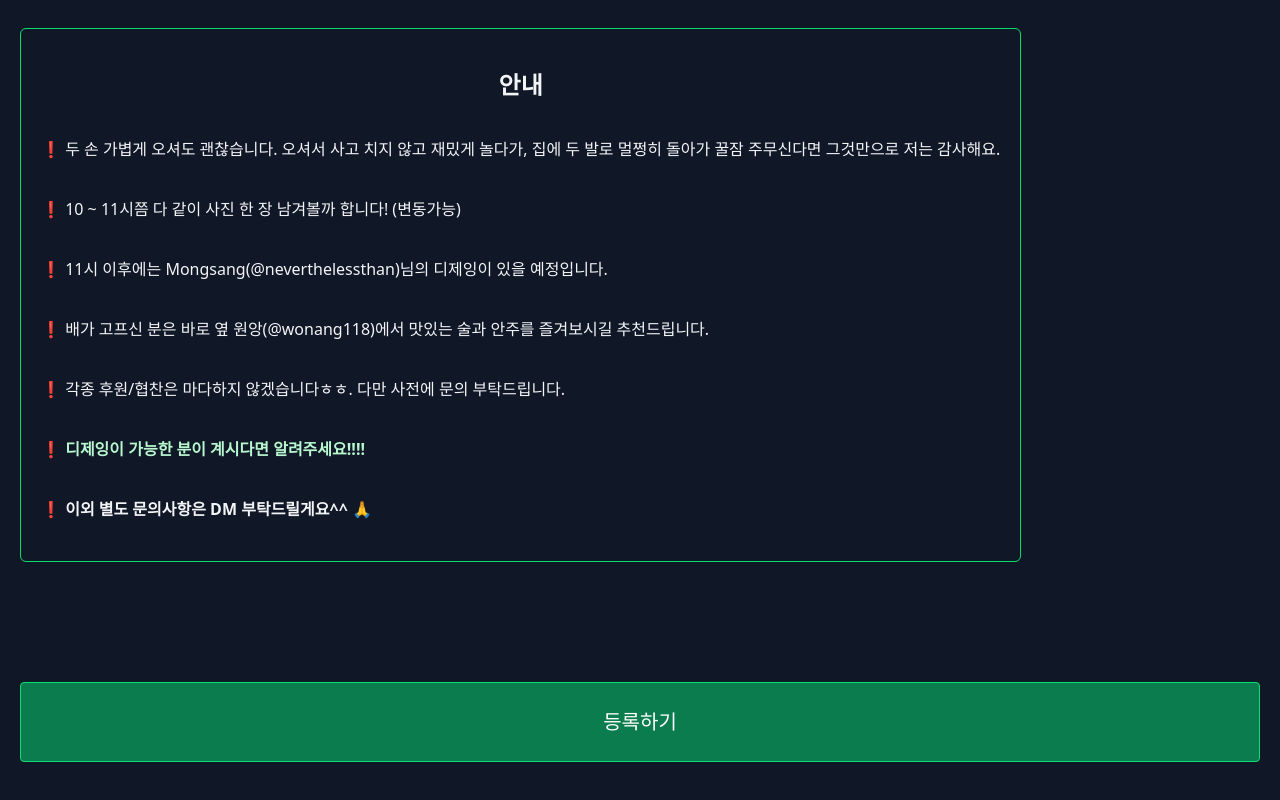
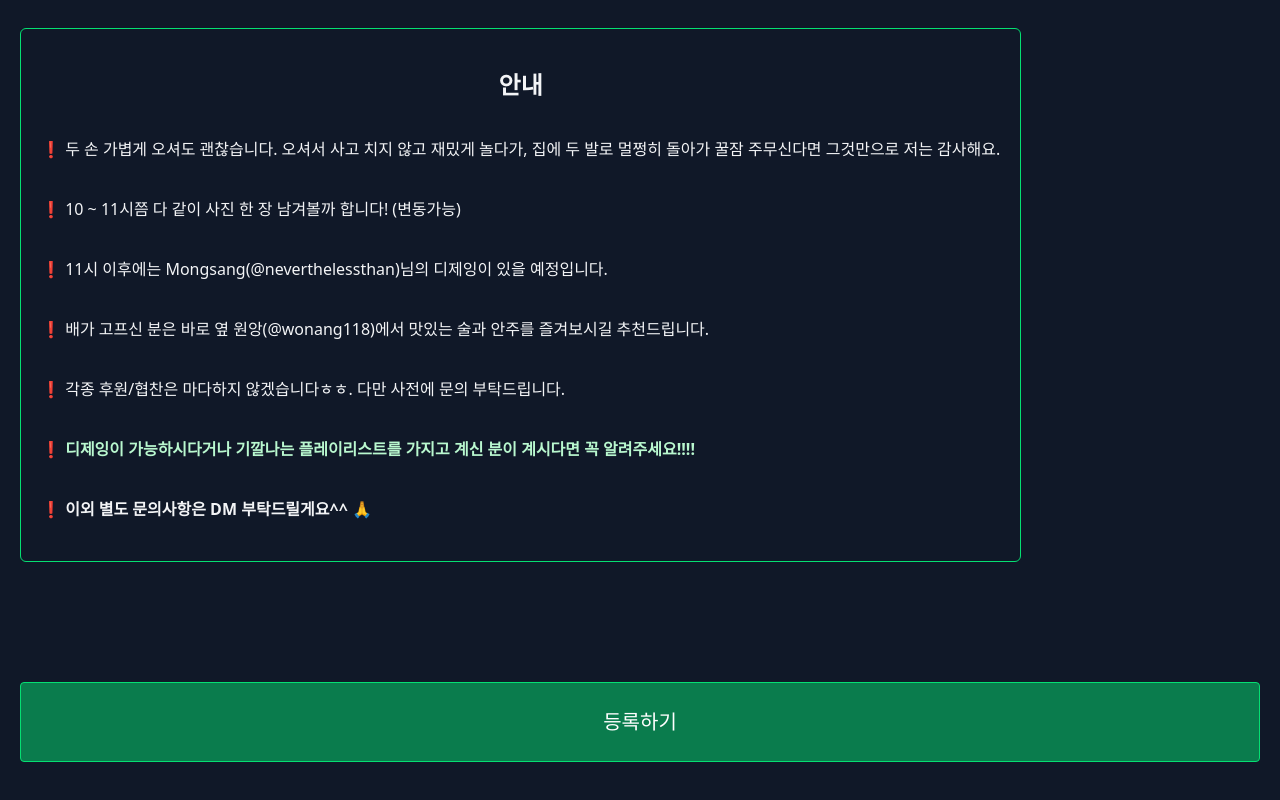
Before and after one commit to Hwangseok-Paris/Pepperoni-BirthDay, a React (Vite) app: page / in a window 1280 px wide. Shown: the part 740-1540 px from the top of the page. Built offline with nearby package versions, Linux system fonts and the light colour scheme; no server answers.

Commit message:
문구 수정

```diff
--- a/src/components/Intro.jsx
+++ b/src/components/Intro.jsx
@@ -75,7 +75,8 @@ export default function Intro() {
           </span>
           <span>❗️ 각종 후원/협찬은 마다하지 않겠습니다ㅎㅎ. 다만 사전에 문의 부탁드립니다.</span>
           <span className="font-semibold text-green-200">
-            ❗️ 디제잉이 가능한 분이 계시다면 알려주세요!!!!
+            ❗️ 디제잉이 가능하시다거나 기깔나는 플레이리스트를 가지고 계신 분이 계시다면 꼭
+            알려주세요!!!!
           </span>
           <span className="font-semibold">❗️ 이외 별도 문의사항은 DM 부탁드릴게요^^ 🙏</span>
         </div>
```
